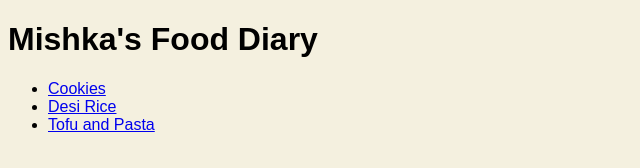
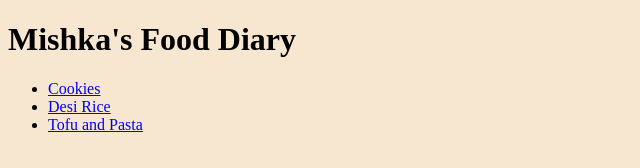
Before and after one commit to mishka-sonavadekar/odin-recipes, a plain HTML site: page index.html in a window 1280 px wide. Shown: the whole page, without its empty margins (0-640 px from the left). Drawn offline with Linux system fonts and the light colour scheme.

Commit message:
background color changes

```diff
--- a/styles.css
+++ b/styles.css
@@ -7,6 +7,7 @@ i.e.: *{
  */
 
  body {
-    background-color: #f4f0df;
-    font-family: Arial, sans-serif;
+    /* background-color: #f4f0df; */
+    background-color: rgb(247, 230, 208);
+
  }
```
